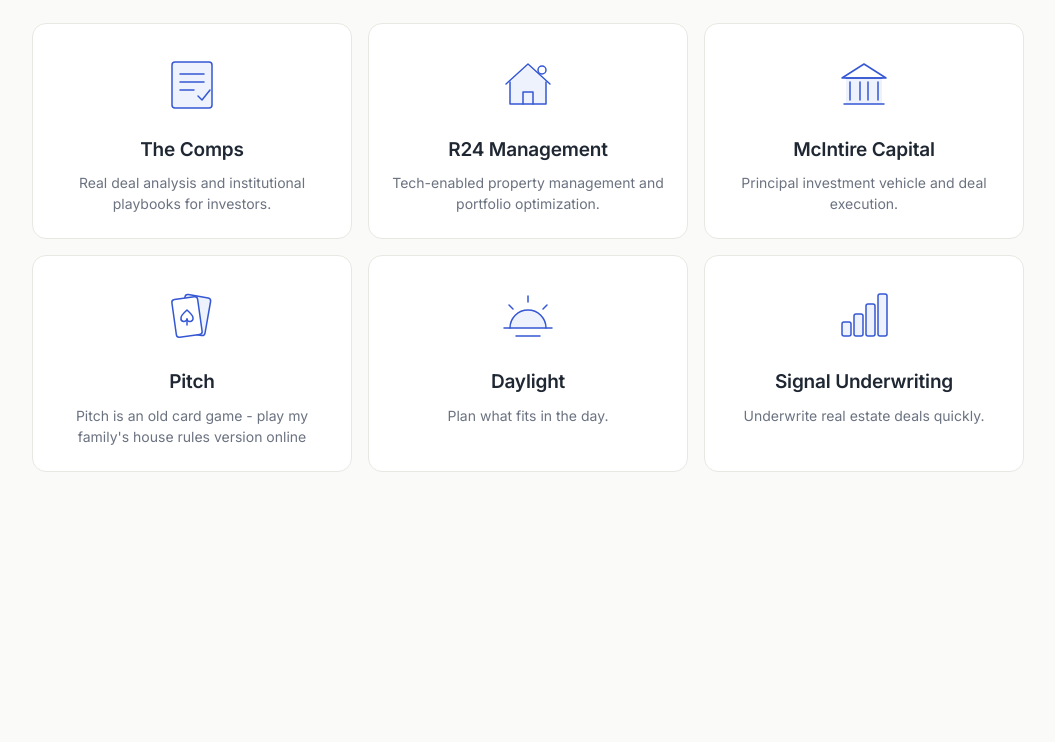
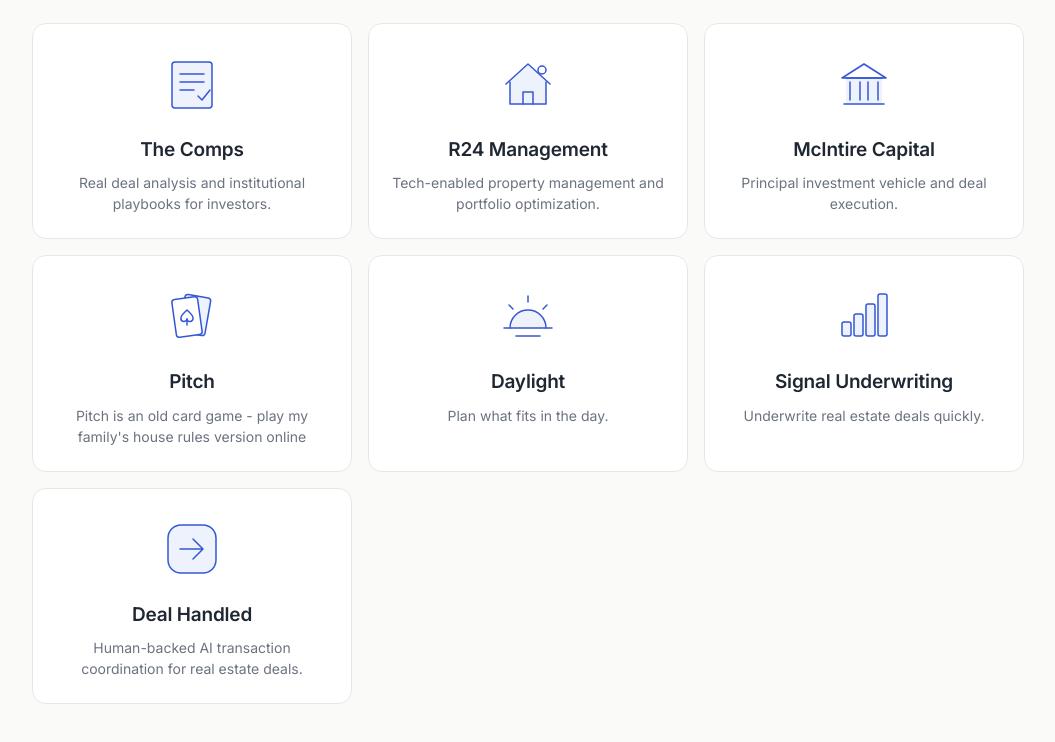
Before and after one commit to mccbb/maccobb-site, a plain HTML site: page index.html in a window 1280 px wide. Shown: the part 320-1062 px from the top of the page, without its empty margins (112-1167 px from the left). Before the commit the page ends 888 px from the top, so only its background shows below. Drawn offline with Linux system fonts and the light colour scheme.

Commit message:
Add the Deal Handled card
Co-Authored-By: Claude Sonnet 5.5 <noreply@anthropic.com>

```diff
--- a/index.html
+++ b/index.html
@@ -112,6 +112,10 @@ h1{font-weight:600;font-size:clamp(44px,7vw,68px);letter-spacing:-.035em;line-he
     <svg viewBox="0 0 64 64" aria-hidden="true"><path class="fill" d="M10 52V38h9v14zM22 52V30h9v22zM34 52V20h9v32zM46 52V10h9v42z"/><rect x="10" y="38" width="9" height="14" rx="2"/><rect x="22" y="30" width="9" height="22" rx="2"/><rect x="34" y="20" width="9" height="32" rx="2"/><rect x="46" y="10" width="9" height="42" rx="2"/></svg>
     <h2>Signal Underwriting</h2><p>Underwrite real estate deals quickly.</p>
   </a>
+  <a class="card" href="https://dealhandled.com">
+    <svg viewBox="0 0 64 64" aria-hidden="true"><rect class="fill" x="8" y="8" width="48" height="48" rx="13"/><rect x="8" y="8" width="48" height="48" rx="13"/><path d="M20 32h22M33 22l10 10-10 10"/></svg>
+    <h2>Deal Handled</h2><p>Human-backed AI transaction coordination for real estate deals.</p>
+  </a>
 </section>
 
 </div>
```
